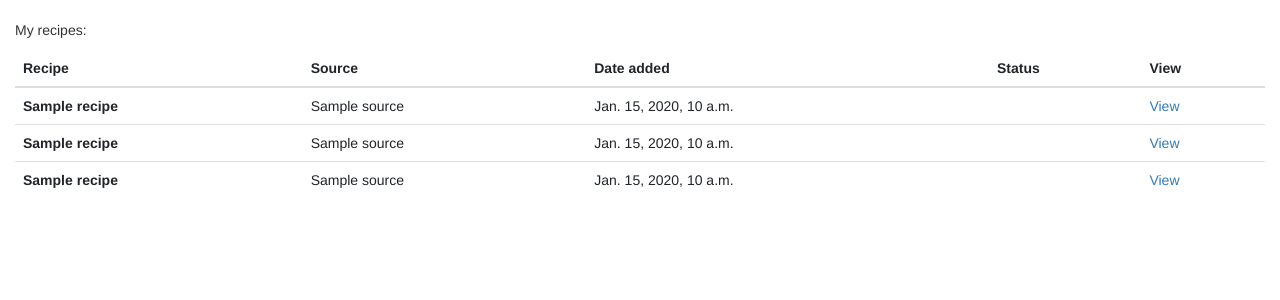
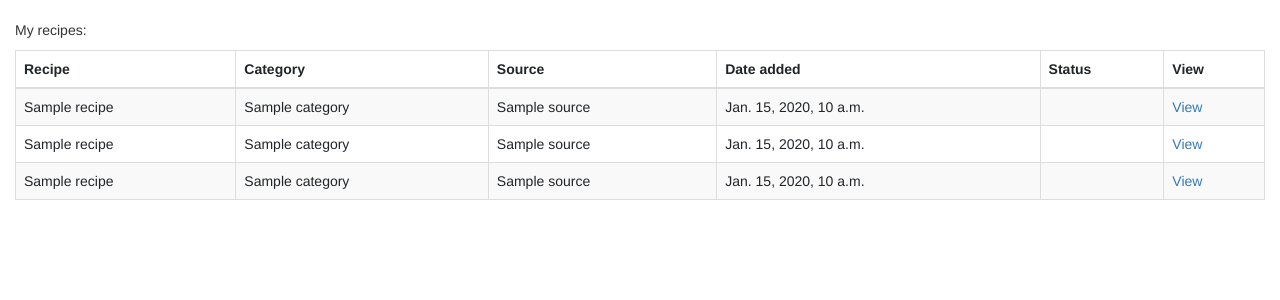
Before and after one commit to kstratton1209/RecipeTracker, a Django app: template apps/content/templates/myRecipes.html in a window 1280 px wide. Shown: the part 62-362 px from the top of the page. Run offline with Django 3.2, Linux system fonts and the light colour scheme; data comes from the database, SQL or seed files in the repository; tables that the repository leaves empty hold one stand-in row (values such as "Sample post"); the template is opened without the code that fills it: values that come from a table or form of the project are taken from there, most other values are stand-ins (such as "Sample title", 1, 10 or a date in 2020); parts of the project's set-up code (start-up, migrations or seed data) failed here and were passed over; some libraries are stand-ins or nearby versions.

Commit message:
table update

```diff
--- a/apps/content/templates/myRecipes.html
+++ b/apps/content/templates/myRecipes.html
@@ -63,10 +63,11 @@
             <p>My recipes:</p>
 
 
-            <table class="table">
+            <table class="table table-striped table-bordered table-sm">
                 <thead>
                   <tr>
                     <th scope="col">Recipe</th>
+                    <th scope="col">Category</th>
                     <th scope="col">Source</th>
                     <th scope="col">Date added</th>
                     <th scope="col">Status</th>
@@ -78,7 +79,8 @@
 
 
                         <tr>
-                            <th scope="row">{{recipes.title}}</th>
+                            <td>{{recipes.title}}</td>
+                            <td>{{recipes.category}}</td>
                             <td>{{recipes.source}}</td>
                             <td>{{recipes.created_at}}</td>
                             {% if logged_user in recipes.already_made.all %}
@@ -100,8 +102,9 @@
                 {% for recipes in recipes_made %}
                 {% if recipes not in logged_user_recipes %}
                   <tr>
-                      <th scope="row">{{recipes.title}}</th>
-                      <td>{{recipes.source}}</td>
+                    <td>{{recipes.title}}</td>
+                    <td>{{recipes.category}}</td>
+                    <td>{{recipes.source}}</td>
                       <td>{{recipes.created_at}}</td>
                       {% if logged_user in recipes.already_made.all %}
                         <td>Made it!</td>
@@ -122,8 +125,9 @@
                 {% if recipes not in recipes_made %}
 
                   <tr>
-                      <th scope="row">{{recipes.title}}</th>
-                      <td>{{recipes.source}}</td>
+                    <td>{{recipes.title}}</td>
+                    <td>{{recipes.category}}</td>
+                    <td>{{recipes.source}}</td>
                       <td>{{recipes.created_at}}</td>
                       {% if logged_user in recipes.already_made.all %}
                         <td>Made it!</td>
@@ -146,6 +150,8 @@
         </div>
 
       </div>
+
+
 
       <script src="{% static '//vendor/jquery/jquery.min.js' %}"></script>
 
--- a/apps/content/templates/recipeDetails.html
+++ b/apps/content/templates/recipeDetails.html
@@ -55,8 +55,6 @@
 
       <div class="container-fluid">
 
-        <div class="granted">
-            <p>Recipe details:</p>
         <div class="header" style = "display:block;">
             <h3><a href="{{recipe.url}}">{{recipe.title}}</a></h3>
             <h5>Source: {{recipe.source}}</h5>
```
